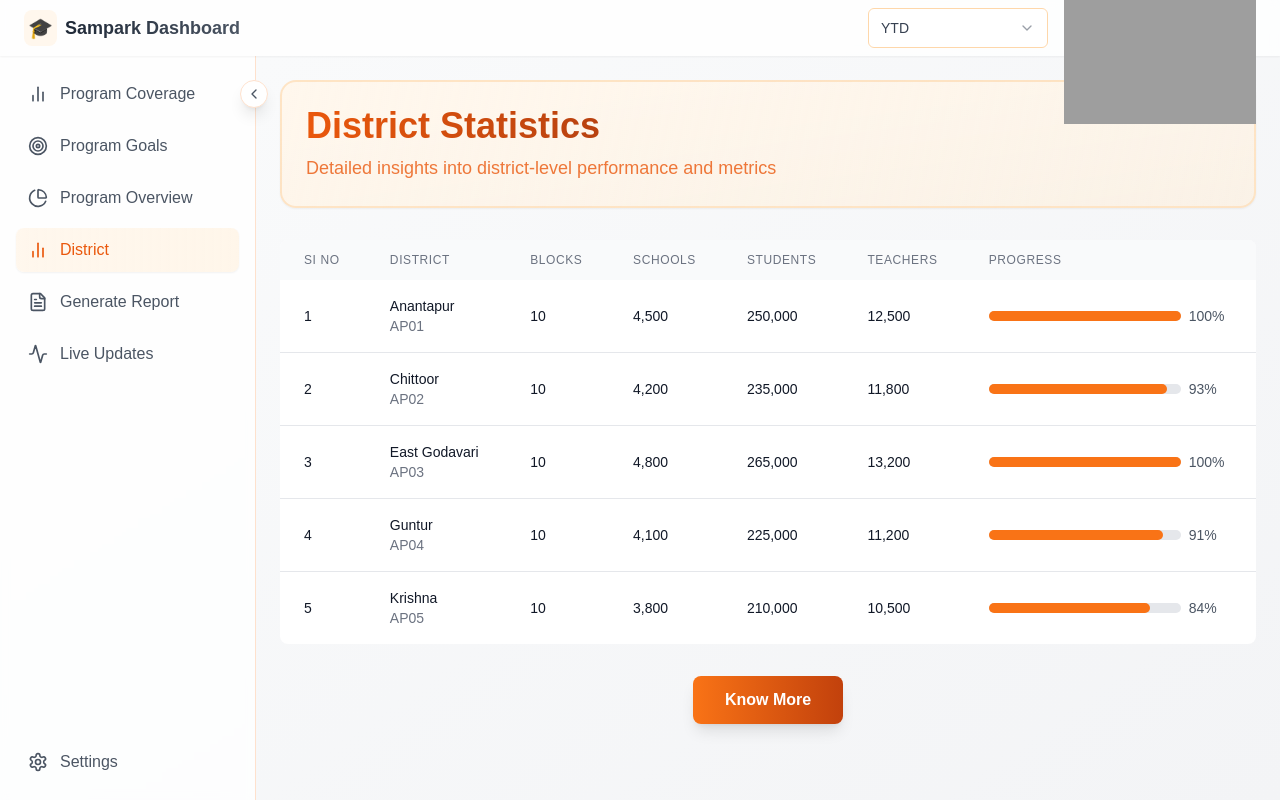
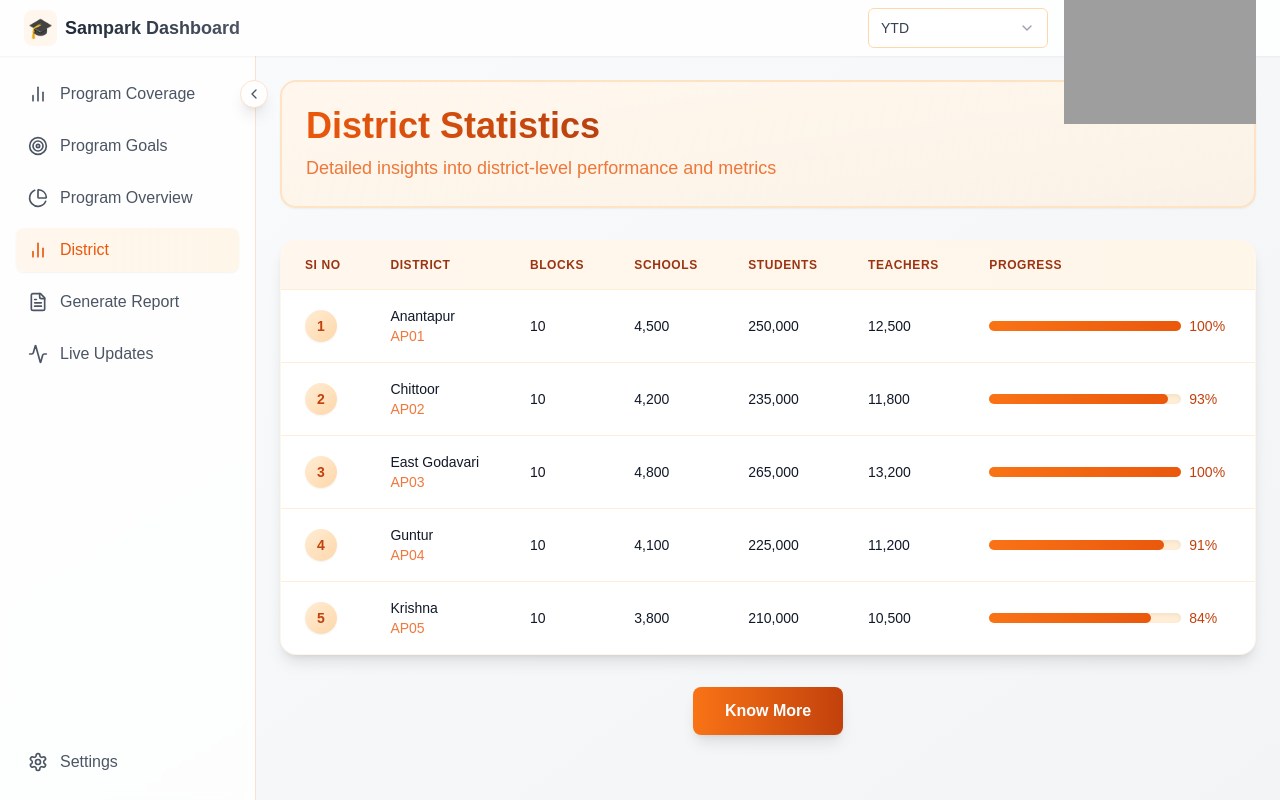
Before and after one commit to shubhamnexus/samparkmainn-dashboard, a Next.js app: page / in a window 1280 px wide. Both pictures are taken after a click on the link "District". Built offline with nearby package versions, Linux system fonts and the light colour scheme; grey boxes are pictures that could not be loaded.

Commit message:
Update District component

```diff
--- a/components/District.tsx
+++ b/components/District.tsx
@@ -205,42 +205,57 @@ export function District({ period }: DistrictProps) {
       </div>
 
       {/* Table Section */}
-      <div className="overflow-x-auto">
-        <table className="min-w-full bg-white rounded-lg overflow-hidden">
-          <thead className="bg-gray-50">
-            <tr>
-              <th className="px-6 py-3 text-left text-xs font-medium text-gray-500 uppercase tracking-wider">SI No</th>
-              <th className="px-6 py-3 text-left text-xs font-medium text-gray-500 uppercase tracking-wider">District</th>
-              <th className="px-6 py-3 text-left text-xs font-medium text-gray-500 uppercase tracking-wider">Blocks</th>
-              <th className="px-6 py-3 text-left text-xs font-medium text-gray-500 uppercase tracking-wider">Schools</th>
-              <th className="px-6 py-3 text-left text-xs font-medium text-gray-500 uppercase tracking-wider">Students</th>
-              <th className="px-6 py-3 text-left text-xs font-medium text-gray-500 uppercase tracking-wider">Teachers</th>
-              <th className="px-6 py-3 text-left text-xs font-medium text-gray-500 uppercase tracking-wider">Progress</th>
+      <div className="overflow-x-auto rounded-2xl border border-orange-100/50 shadow-lg bg-white">
+        <table className="min-w-full divide-y divide-orange-100">
+          <thead>
+            <tr className="bg-gradient-to-r from-orange-50 to-orange-100/50">
+              <th className="px-6 py-4 text-left text-xs font-semibold text-orange-800 uppercase tracking-wider">SI No</th>
+              <th className="px-6 py-4 text-left text-xs font-semibold text-orange-800 uppercase tracking-wider">District</th>
+              <th className="px-6 py-4 text-left text-xs font-semibold text-orange-800 uppercase tracking-wider">Blocks</th>
+              <th className="px-6 py-4 text-left text-xs font-semibold text-orange-800 uppercase tracking-wider">Schools</th>
+              <th className="px-6 py-4 text-left text-xs font-semibold text-orange-800 uppercase tracking-wider">Students</th>
+              <th className="px-6 py-4 text-left text-xs font-semibold text-orange-800 uppercase tracking-wider">Teachers</th>
+              <th className="px-6 py-4 text-left text-xs font-semibold text-orange-800 uppercase tracking-wider">Progress</th>
             </tr>
           </thead>
-          <tbody className="divide-y divide-gray-200">
+          <tbody className="divide-y divide-orange-100">
             {districtData.map((district) => (
-              <tr key={district.code}>
+              <tr
+                key={district.code}
+                className="transition-all duration-200 hover:bg-orange-50/50 group"
+              >
                 <td className="px-6 py-4 whitespace-nowrap">
-                  <div className="text-sm font-medium text-gray-900">{district.rank}</div>
+                  <div className="flex items-center">
+                    <div className="h-8 w-8 rounded-full bg-gradient-to-br from-orange-100 to-orange-200 flex items-center justify-center shadow-sm group-hover:scale-110 transition-transform duration-200">
+                      <span className="text-sm font-semibold text-orange-700">{district.rank}</span>
+                    </div>
+                  </div>
                 </td>
                 <td className="px-6 py-4 whitespace-nowrap">
-                  <div className="text-sm text-gray-900">{district.district}</div>
-                  <div className="text-sm text-gray-500">{district.code}</div>
+                  <div className="text-sm font-medium text-gray-900 group-hover:text-orange-700 transition-colors duration-200">{district.district}</div>
+                  <div className="text-sm text-orange-600/80">{district.code}</div>
                 </td>
-                <td className="px-6 py-4 whitespace-nowrap text-sm text-gray-900">{district.blocks}</td>
-                <td className="px-6 py-4 whitespace-nowrap text-sm text-gray-900">{district.schools.toLocaleString()}</td>
-                <td className="px-6 py-4 whitespace-nowrap text-sm text-gray-900">{district.students.toLocaleString()}</td>
-                <td className="px-6 py-4 whitespace-nowrap text-sm text-gray-900">{district.teachers.toLocaleString()}</td>
+                <td className="px-6 py-4 whitespace-nowrap">
+                  <div className="text-sm text-gray-900 group-hover:text-orange-700 transition-colors duration-200">{district.blocks}</div>
+                </td>
+                <td className="px-6 py-4 whitespace-nowrap">
+                  <div className="text-sm text-gray-900 group-hover:text-orange-700 transition-colors duration-200">{district.schools.toLocaleString()}</div>
+                </td>
+                <td className="px-6 py-4 whitespace-nowrap">
+                  <div className="text-sm text-gray-900 group-hover:text-orange-700 transition-colors duration-200">{district.students.toLocaleString()}</div>
+                </td>
+                <td className="px-6 py-4 whitespace-nowrap">
+                  <div className="text-sm text-gray-900 group-hover:text-orange-700 transition-colors duration-200">{district.teachers.toLocaleString()}</div>
+                </td>
                 <td className="px-6 py-4 whitespace-nowrap">
                   <div className="flex items-center">
-                    <div className="w-48 bg-gray-200 rounded-full h-2.5">
+                    <div className="w-48 bg-orange-100 rounded-full h-2.5 shadow-inner">
                       <div
-                        className="bg-orange-500 h-2.5 rounded-full"
+                        className="bg-gradient-to-r from-orange-500 to-orange-600 h-2.5 rounded-full transition-all duration-500 group-hover:from-orange-600 group-hover:to-orange-700"
                         style={{ width: `${district.progress}%` }}
                       ></div>
                     </div>
-                    <span className="ml-2 text-sm text-gray-600">{district.progress}%</span>
+                    <span className="ml-2 text-sm font-medium text-orange-700 group-hover:text-orange-800 transition-colors duration-200">{district.progress}%</span>
                   </div>
                 </td>
               </tr>
```
